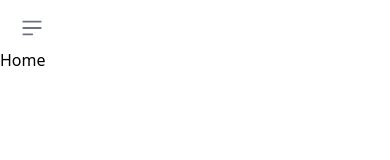
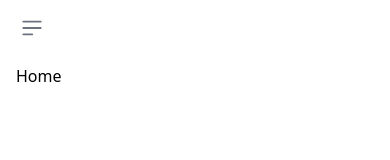
Before and after one commit to svennif/inverted_wingback, a Vue app: page / in a window 390 px wide. Shown: the top 160 px of the page. Built offline with nearby package versions, Linux system fonts and the light colour scheme.

Commit message:
Changes to the navbar and moved RouterView

```diff
--- a/src/App.vue
+++ b/src/App.vue
@@ -4,9 +4,10 @@ import SidebarComponent from './components/sidebar/SidebarComponent.vue';
 </script>
 
 <template>
-  <SidebarComponent />
-
-  <RouterView />
+  <div class="container">
+    <SidebarComponent class="sidebar" />
+    <RouterView class="p-4 Rsm:ml-64" />
+  </div>
 </template>
 
 <style scoped>
--- a/src/components/sidebar/SidebarComponent.vue
+++ b/src/components/sidebar/SidebarComponent.vue
@@ -22,15 +22,14 @@ export default {
 </script>
 
 <template>
-    <header>
     <button @click="toggleSidebar" type="button" class="inline-flex items-center p-2 mt-2 ms-3 text-sm text-gray-500 rounded-lg sm:hidden hover:bg-gray-100 focus:outline-none focus:ring-2 focus:ring-gray-200 dark:text-gray-400 dark:hover:bg-gray-700">
         <span class="sr-only">Open sidebar</span>
         <svg class="w-6 h-6" aria-hidden="true" fill="currentColor" viewBox="0 0 20 20" xmlns="http://www.w3.org/2000/svg">
             <path clip-rule="evenodd" fill-rule="evenodd" d="M2 4.75A.75.75 0 012.75 4h14.5a.75.75 0 010 1.5H2.75A.75.75 0 012 4.75zm0 10.5a.75.75 0 01.75-.75h7.5a.75.75 0 010 1.5h-7.5a.75.75 0 01-.75-.75zM2 10a.75.75 0 01.75-.75h14.5a.75.75 0 010 1.5H2.75A.75.75 0 012 10z"></path>
         </svg>
     </button>
+    <header  :class="{ 'translate-x-0': isSidebarOpen, '-translate-x-full': !isSidebarOpen }" id="default-sidebar" class="fixed top-0 left-0 z-40 w-64 h-screen transition-transform sm:translate-x-0" aria-label="Sidebar">
 
-        <aside :class="{ 'translate-x-0': isSidebarOpen, '-translate-x-full': !isSidebarOpen }" id="default-sidebar" class="fixed top-0 left-0 z-40 w-64 h-screen transition-transform sm:translate-x-0" aria-label="Sidebar">
             <div class="h-full px-3 py-4 overflow-y-auto bg-gray-50 dark:bg-gray-800">
                 <div>
                     <button @click="toggleSidebar" type="button" class="absolute right-4 inline-flex items-end mt-0.5 p-2 text-sm text-gray-500 rounded-lg sm:hidden hover:bg-gray-100 focus:outline-none focus:ring-2 focus:ring-gray-200 dark:text-gray-400 dark:hover:bg-gray-700">
@@ -53,6 +52,5 @@ export default {
                     </li>
                 </ul>
             </div>
-        </aside>
     </header>
 </template>
```
Lines whose indentation alone changed are shown as unchanged.
